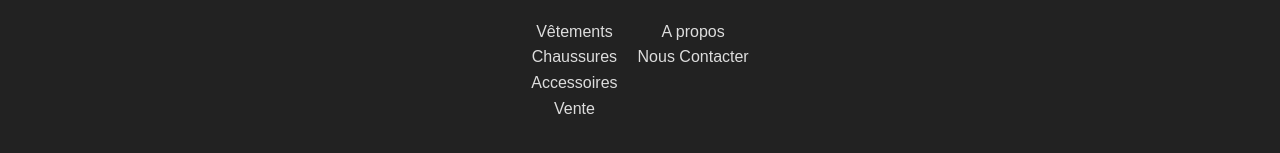
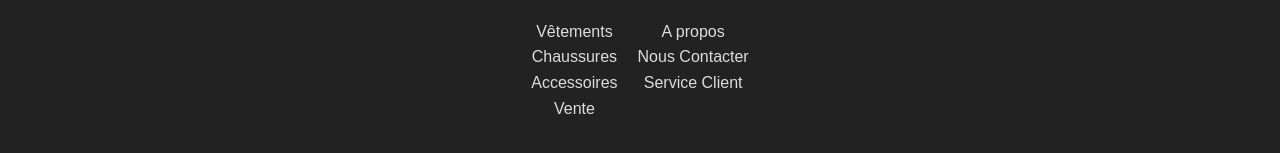
Before and after one commit to adam-KUROPATWA-BUTTE/SAE_JDD, a plain HTML site: page Maison-Heritage/accessoires.html in a window 1280 px wide. Shown: the part 2022-2175 px from the top of the page. Drawn offline with Linux system fonts and the light colour scheme.

Commit message:
link service client footer

```diff
--- a/Maison-Heritage/accessoires.html
+++ b/Maison-Heritage/accessoires.html
@@ -111,6 +111,7 @@
         <ul>
           <li><a href="#">A propos</a></li>
           <li><a href="#">Nous Contacter</a></li>
+          <li><a href="#">Service Client</a></li>
         </ul>
       </div>
     </div>
```
Also changed, not shown: Maison-Heritage/chaussures.html (+1 -0 lines), Maison-Heritage/index.html (+1 -0 lines), Maison-Heritage/vente.html (+1 -0 lines), Maison-Heritage/vetements.html (+1 -0 lines).
